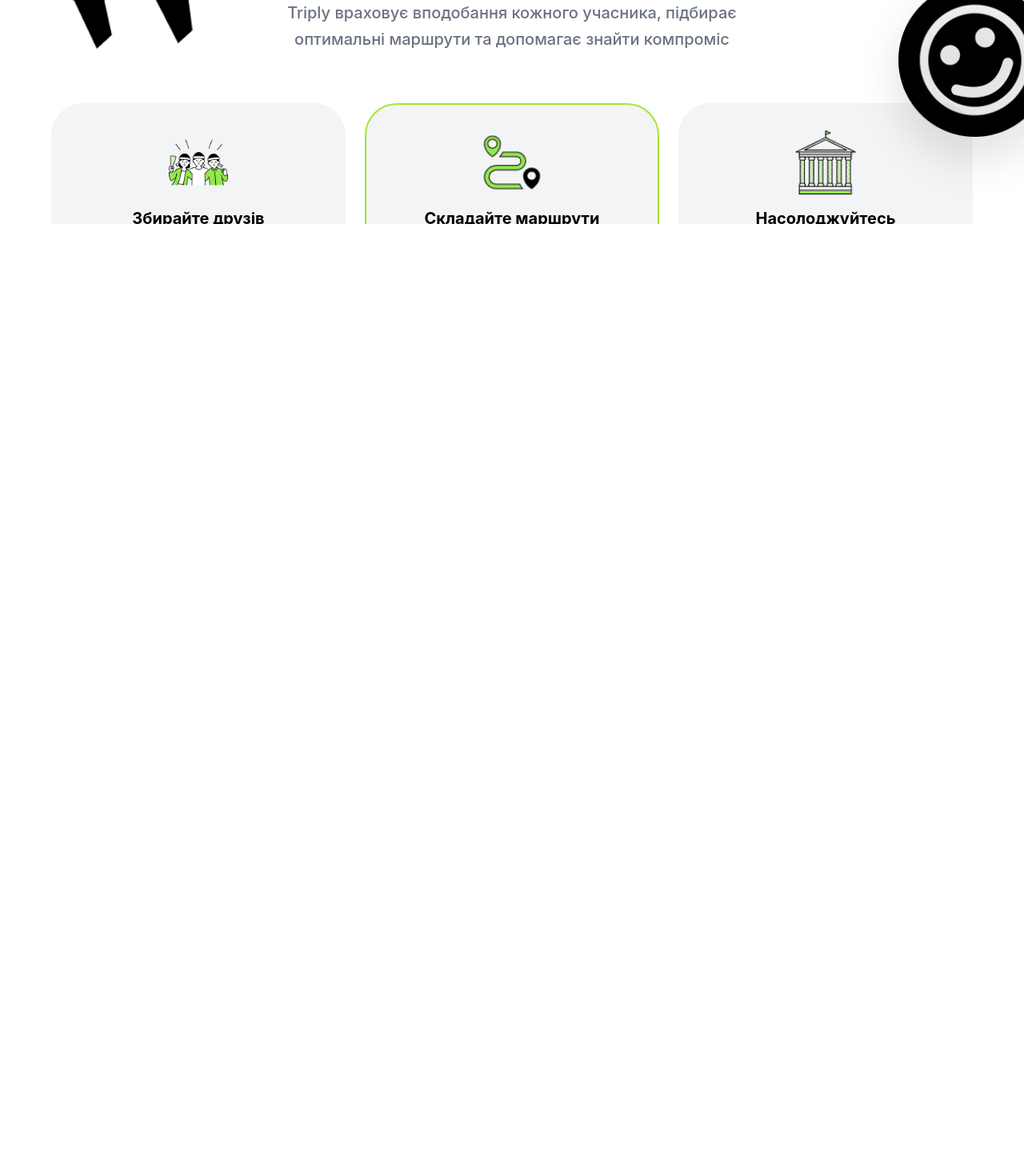
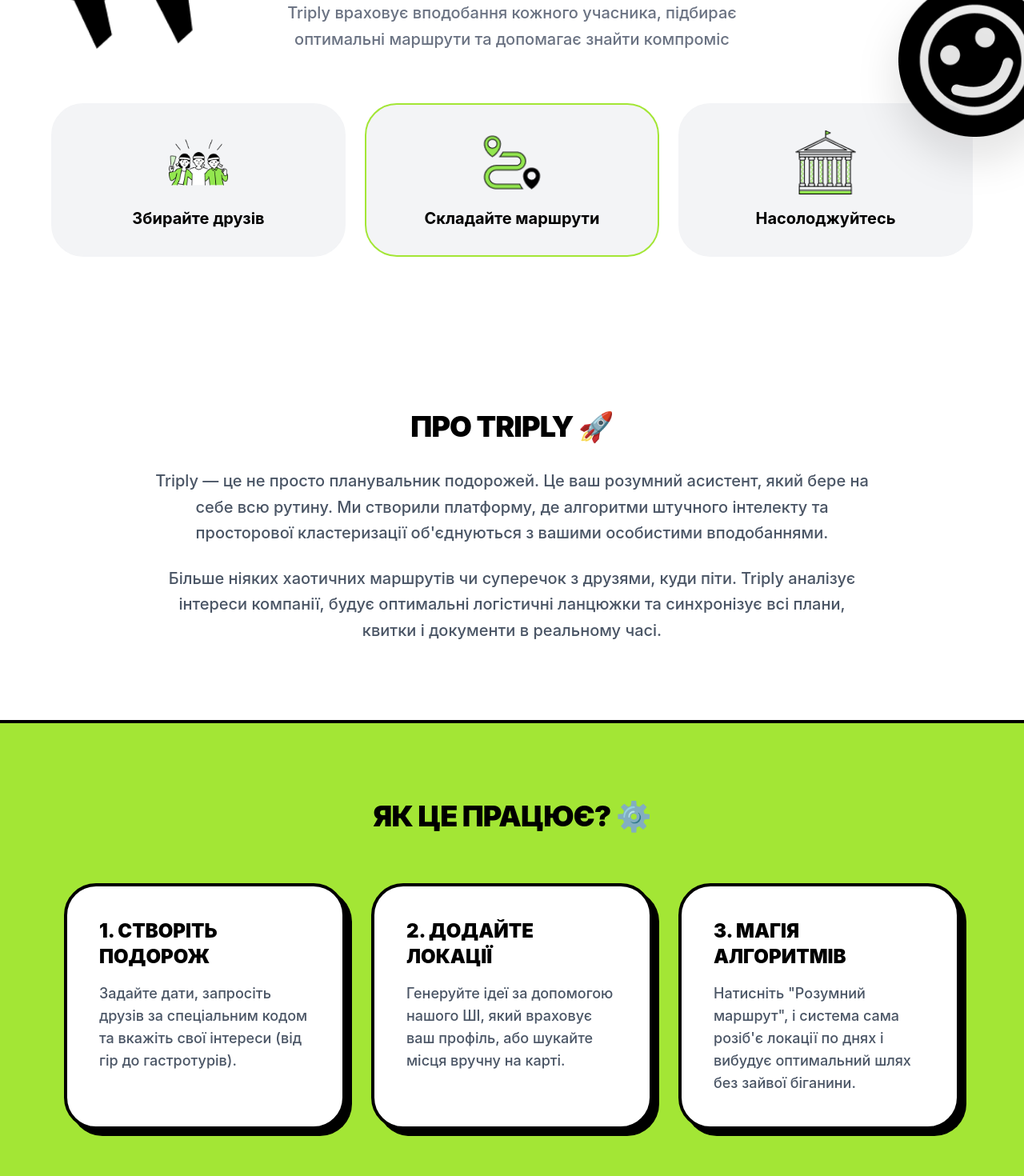
Before and after one commit to dolceyu/TriplyProject, a React (Vite) app in the folder frontend/: page / in a window 1280 px wide. Shown: the part 520-1990 px from the top of the page at 80% size. Before the commit the page ends 800 px from the top, so only its background shows below. Built offline with nearby package versions, Linux system fonts and the light colour scheme.

Commit message:
Added info to Home page

```diff
--- a/frontend/src/pages/Home.jsx
+++ b/frontend/src/pages/Home.jsx
@@ -1,4 +1,4 @@
-import React from 'react';
+import React, { useEffect } from 'react';
 import { Link } from 'react-router-dom';
 import Logo from '../components/Logo';
 import airplaneImg from '../assets/plane.png';
@@ -9,17 +9,23 @@
 import sightImg from '../assets/sight-main.png';
 
 const Home = () => {
+  useEffect(() => {
+    document.documentElement.style.scrollBehavior = 'smooth';
+    return () => {
+      document.documentElement.style.scrollBehavior = 'auto';
+    };
+  }, []);
+
   return (
-    <div className="h-screen bg-white text-black overflow-hidden flex flex-col" style={{ fontFamily: '-apple-system, BlinkMacSystemFont, "SF Pro Display", "Segoe UI", Roboto, sans-serif' }}>
+    <div className="min-h-screen bg-white text-black overflow-x-hidden flex flex-col" style={{ fontFamily: '-apple-system, BlinkMacSystemFont, "SF Pro Display", "Segoe UI", Roboto, sans-serif' }}>
 
       <nav className="relative flex items-center justify-between px-16 py-10 flex-shrink-0">
-
         <Logo />
 
         <div className="absolute inset-0 flex items-center justify-center pointer-events-none">
           <div className="flex gap-14 text-[20px] font-semibold text-gray-800 pointer-events-auto">
-            <a href="#" className="hover:text-black transition">Про нас</a>
-            <a href="#" className="hover:text-black transition">Як це працює?</a>
+            <a href="#about" className="hover:text-[#A3E635] transition-colors">Про нас</a>
+            <a href="#how-it-works" className="hover:text-[#A3E635] transition-colors">Як це працює?</a>
           </div>
         </div>
 
@@ -40,23 +46,23 @@
         </div>
       </nav>
 
-      <main className="flex-grow flex flex-col items-center justify-center pt-10 px-4 relative max-w-7xl mx-auto w-full">
+      <main className="flex-col items-center justify-center pt-10 px-4 relative max-w-7xl mx-auto w-full">
         <div className="absolute left-0 top-40 w-80 h-80 pointer-events-none">
            <img src={airplaneImg} alt="" className="w-full h-full object-contain" />
         </div>
 
-        <div className="relative mb-6">
+        <div className="relative mb-6 flex justify-center">
           <img src={triplyTitleImg} alt="Triply" className="h-48 md:h-64 object-contain" />
         </div>
 
-        <div className="text-center max-w-3xl z-10 mb-16">
-          <p className="text-[32px] sans-serif font-black mb-4 tracking-tight">Плануйте спільні подорожі без суперечок</p>
-          <p className="text-black-500 text-xl leading-relaxed font-medium max-w-xl mx-auto text-gray-500">
+        <div className="text-center max-w-3xl z-10 mb-16 mx-auto">
+          <p className="text-[32px] font-black mb-4 tracking-tight">Плануйте спільні подорожі без суперечок</p>
+          <p className="text-xl leading-relaxed font-medium max-w-xl mx-auto text-gray-500">
             Triply враховує вподобання кожного учасника, підбирає оптимальні маршрути та допомагає знайти компроміс
           </p>
         </div>
 
-        <div className="grid grid-cols-1 md:grid-cols-3 gap-6 w-full px-12 mb-10 relative">
+        <div className="grid grid-cols-1 md:grid-cols-3 gap-6 w-full px-12 mb-24 relative">
           <div className="bg-[#F3F4F6] py-8 px-10 rounded-[40px] border-2 border-gray-100 flex flex-col items-center justify-center gap-4 min-h-48">
             <img src={friendsImg} alt="" className="h-20 object-contain" />
             <span className="font-bold text-xl">Збирайте друзів</span>
@@ -78,7 +84,39 @@
         </div>
       </main>
 
-      <footer className="text-center pb-24 text-gray-400 font-bold flex-shrink-0">
+      <section id="about" className="py-24 px-8 bg-white text-black scroll-mt-10">
+        <div className="max-w-4xl mx-auto text-center">
+          <h2 className="text-4xl font-black mb-8 tracking-tight uppercase">Про Triply 🚀</h2>
+          <p className="text-xl font-medium leading-relaxed mb-6 text-gray-600">
+            Triply — це не просто планувальник подорожей. Це ваш розумний асистент, який бере на себе всю рутину. Ми створили платформу, де алгоритми штучного інтелекту та просторової кластеризації об'єднуються з вашими особистими вподобаннями.
+          </p>
+          <p className="text-xl font-medium leading-relaxed text-gray-600">
+            Більше ніяких хаотичних маршрутів чи суперечок з друзями, куди піти. Triply аналізує інтереси компанії, будує оптимальні логістичні ланцюжки та синхронізує всі плани, квитки і документи в реальному часі.
+          </p>
+        </div>
+      </section>
+
+      <section id="how-it-works" className="py-24 px-8 bg-[#A3E635] text-black border-y-4 border-black scroll-mt-10">
+        <div className="max-w-6xl mx-auto">
+          <h2 className="text-4xl font-black mb-16 text-center tracking-tight uppercase">Як це працює? ⚙️</h2>
+          <div className="grid grid-cols-1 md:grid-cols-3 gap-8 px-4">
+            <div className="bg-white p-10 rounded-[40px] border-4 border-black shadow-[8px_8px_0px_0px_rgba(0,0,0,1)] hover:-translate-y-2 transition-transform">
+              <h3 className="text-2xl font-black mb-4 uppercase">1. Створіть подорож</h3>
+              <p className="font-medium text-gray-600 text-lg">Задайте дати, запросіть друзів за спеціальним кодом та вкажіть свої інтереси (від гір до гастротурів).</p>
+            </div>
+            <div className="bg-white p-10 rounded-[40px] border-4 border-black shadow-[8px_8px_0px_0px_rgba(0,0,0,1)] hover:-translate-y-2 transition-transform">
+              <h3 className="text-2xl font-black mb-4 uppercase">2. Додайте локації</h3>
+              <p className="font-medium text-gray-600 text-lg">Генеруйте ідеї за допомогою нашого ШІ, який враховує ваш профіль, або шукайте місця вручну на карті.</p>
+            </div>
+            <div className="bg-white p-10 rounded-[40px] border-4 border-black shadow-[8px_8px_0px_0px_rgba(0,0,0,1)] hover:-translate-y-2 transition-transform">
+              <h3 className="text-2xl font-black mb-4 uppercase">3. Магія алгоритмів</h3>
+              <p className="font-medium text-gray-600 text-lg">Натисніть "Розумний маршрут", і система сама розіб'є локації по днях і вибудує оптимальний шлях без зайвої біганини.</p>
+            </div>
+          </div>
+        </div>
+      </section>
+
+      <footer className="text-center py-12 bg-white text-gray-400 font-bold flex-shrink-0">
         © 2026 Triply
       </footer>
     </div>
```
